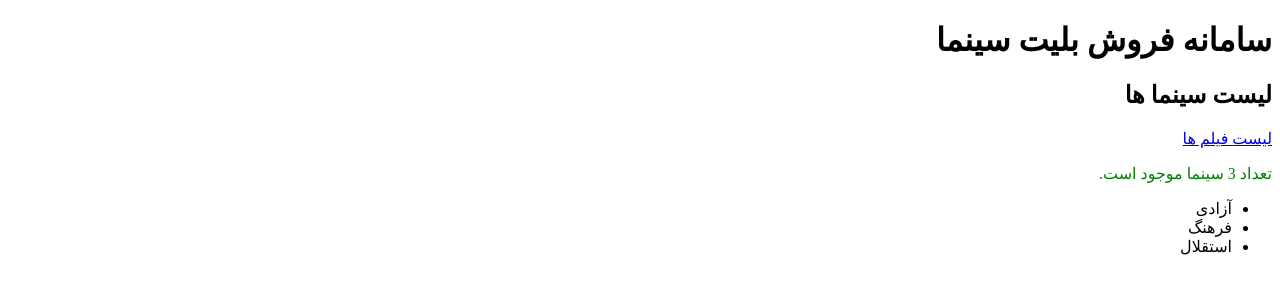
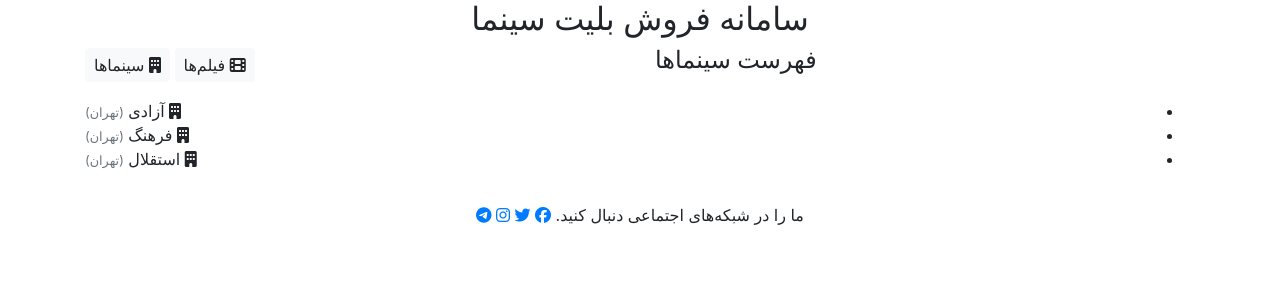
Before and after one commit to rvngrd/cinema.maktab, a Django app: page /ticketing/cinema/list/ in a window 1280 px wide. Shown: the top 300 px of the page. Run offline with Django 4.2, Linux system fonts and the light colour scheme; data comes from the database, SQL or seed files in the repository; some libraries are stand-ins or nearby versions.

Commit message:
changing movie_list.html

```diff
--- a/ticketing/templates/ticketing/cinema_list.html
+++ b/ticketing/templates/ticketing/cinema_list.html
@@ -1,30 +1,87 @@
+{% load static %}
 <!DOCTYPE html>
-<html dir="auto" lang="en">
+<html>
 <head>
     <meta charset="UTF-8">
-    <title>لیست سینما ها</title>
+    <title>فهرست سینماها</title>
+    <link rel="stylesheet" type="text/css" href="{% static "ticketing/css/bootstrap.css" %}">
+    <link rel="stylesheet" type="text/css" href="{% static "ticketing/css/font-awesome.css" %}">
+    <link rel="stylesheet" type="text/css" href="{% static "ticketing/css/main.css" %}">
 </head>
-<body>
-    <h1>سامانه فروش بلیت سینما</h1>
-    <h2>لیست سینما ها</h2>
-    <a href="{% url "ticketing:movie_list" %}">
-     لیست فیلم ها
+<body dir="rtl">
+<div class="container" id="container">
+    <div class="row align-items-center" id="header">
+        <div class="col text-center">
+            <h2>
+                سامانه فروش بلیت سینما
+            </h2>
+        </div>
+    </div>
+    <div class="row align-items-center" id="toolbar">
+        <div class="col-6">
+            <h4>
+                فهرست سینماها
+            </h4>
+        </div>
+        <div class="col-6 text-left">
+            <a class="btn btn-light py-1 px-2" href="{% url "ticketing:movie_list" %}">
+                <i class="fas fa-film"></i>
+                فیلم‌ها
             </a>
+            <a class="btn btn-light py-1 px-2" href="{% url "ticketing:cinema_list" %}">
+                <i class="fas fa-building"></i>
+                سینماها
+            </a>
+        </div>
+    </div>
+
+    <div class="row">
+        <div class="col py-3">
             {% if cinemas %}
-        <p style="color: green">
-        تعداد
-        {{ count }}
-        سینما موجود است.
-        </p>
-        <ul>
+                <ul class="item-list">
                     {% for cinema in cinemas %}
                         <li>
+                            <i class="fas fa-building"></i>
                             {{ cinema }}
+                            {% if cinema.city %}
+                                <small class="text-muted">
+                                    ({{ cinema.city }})
+                                </small>
+                            {% endif %}
                         </li>
                     {% endfor %}
                 </ul>
             {% else %}
-        <p style="color: red">سینما ای موجود نیست</p>
+                <div class="alert alert-danger">
+                    در حال حاضر هیچ سالنی برای نمایش وجود ندارد.
+                </div>
             {% endif %}
+        </div>
+    </div>
+
+    <div class="row align-content-center" id="footer">
+        <div class="col text-center">
+            <span>
+                ما را در شبکه‌های اجتماعی دنبال کنید.
+
+                <a class="social-media-icon" href="https://facebook.com/#">
+                    <i class="fab fa-facebook"></i>
+                </a>
+                <a class="social-media-icon" href="https://twitter.com/#">
+                    <i class="fab fa-twitter"></i>
+                </a>
+                <a class="social-media-icon" href="https://instagram.com/#">
+                    <i class="fab fa-instagram"></i>
+                </a>
+                <a class="social-media-icon" href="https://telegram.org/#">
+                    <i class="fab fa-telegram-plane"></i>
+                </a>
+            </span>
+        </div>
+    </div>
+</div>
+<script src="{% static "ticketing/js/jquery-3.4.0.min.js" %}"></script>
+<script src="{% static "ticketing/js/font-awesome.js" %}"></script>
+<script src="{% static "ticketing/js/main.js" %}"></script>
 </body>
 </html>
```
Lines whose indentation alone changed are shown as unchanged.
